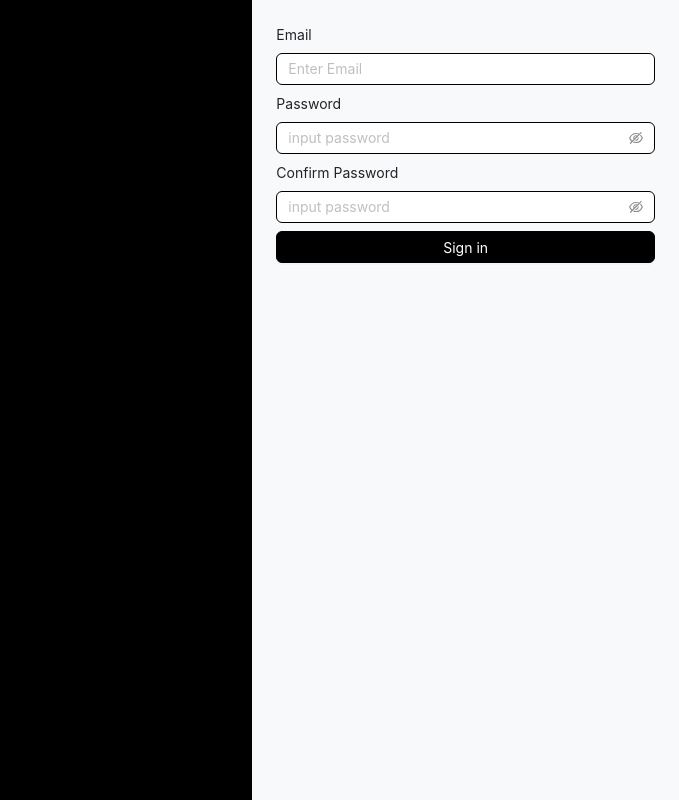
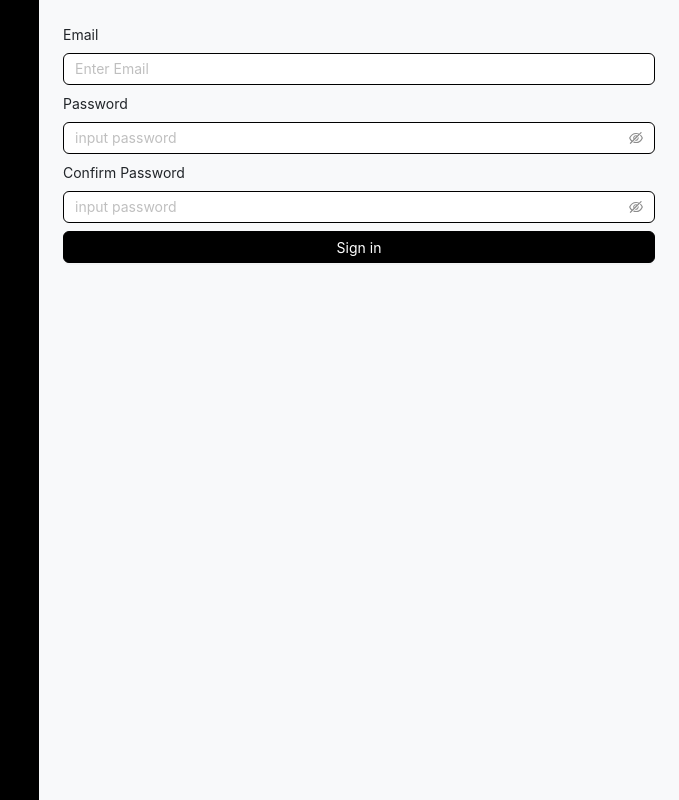
Before and after one commit to akshoaib/shopping, a React (Vite) app: page /login in a window 1280 px wide. Shown: the whole page, without its empty margins (601-1280 px from the left). Built offline with nearby package versions, Linux system fonts and the light colour scheme.

Commit message:
grid value for login page

```diff
--- a/src/components/signin/index.jsx
+++ b/src/components/signin/index.jsx
@@ -56,8 +56,8 @@ const Signin = () => {
   return (
     <>
       <Row className={styles.signinContainer}>
-        <Col span={16} />
-        <Col span={8} className="h-100 bg-light p-4">
+        <Col span={12} />
+        <Col span={12} className="h-100 bg-light p-4">
           <form className="d-flex flex-column" onSubmit={handleSubmit}>
             <CustomInput
               name="email"
```
